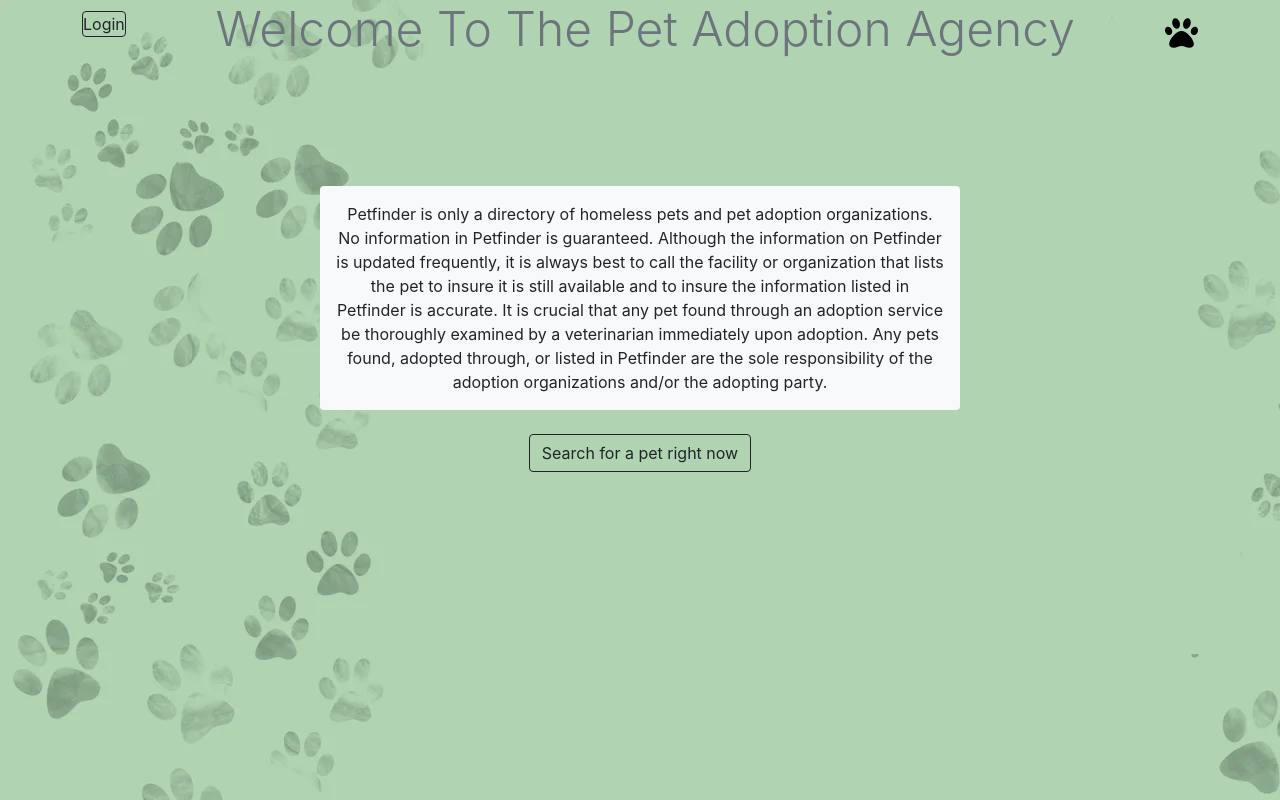
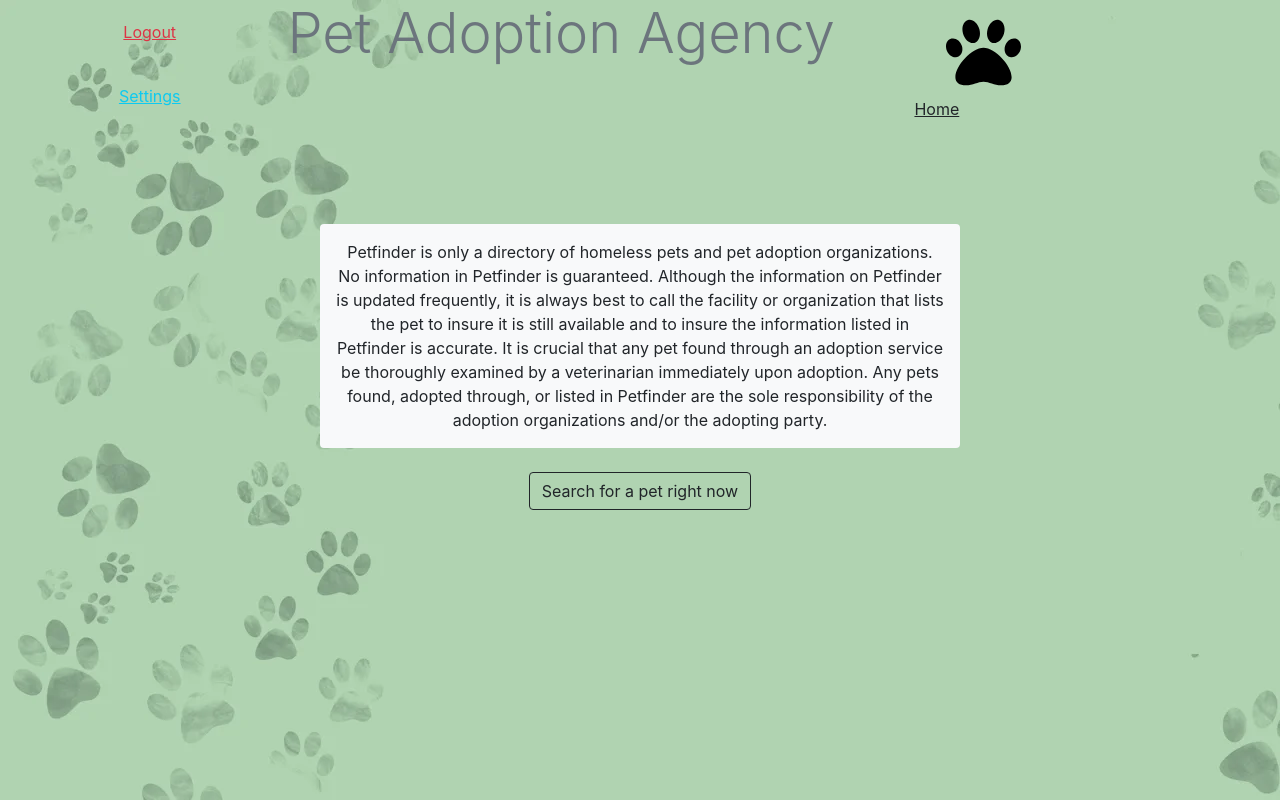
Before and after one commit to eladahdut/pet-adoption-front-end, a React (Create React App) app: page / in a window 1280 px wide. Built offline with nearby package versions, Linux system fonts and the light colour scheme.

Commit message:
added route to search page and back home

```diff
--- a/src/App.js
+++ b/src/App.js
@@ -2,19 +2,20 @@
 import "./App.css";
 import HomePage from "./components/homepage/HomePage";
 import Header from "./components/header/Header";
+import Search from "./components/search/Search"
 import { BrowserRouter as Router, Switch, Route, Link } from "react-router-dom";
 
 function App() {
-  const [isLoggedIn, setIsLoggedIn] = useState(false);
-  const [userName, setUserName] = useState("Elad Ahdut");
+  const [ isLoggedIn, setIsLoggedIn ] = useState(true);
+  const [ userName, setUserName ] = useState("Elad Ahdut");
 
   return (
     <Router>
       <Header isLoggedIn={isLoggedIn} />
-      <div>
-        <br />
-        <HomePage isLoggedIn={isLoggedIn} userName={userName} />
-      </div>
+      <Switch>
+        <Route path="/search" component={Search} />
+        <Route exact path="/" component={HomePage} />
+      </Switch>
     </Router>
   );
 }
--- a/src/components/header/Header.jsx
+++ b/src/components/header/Header.jsx
@@ -1,9 +1,9 @@
 import React from "react";
 import LogSigBtn from "../homepage/LoginBtn";
-
+import { Link } from "react-router-dom";
 function Header(props) {
   return (
-    <header className="container bg-transparent">
+    <header className="container-fluid bg-transparent">
       {props.isLoggedIn ? (
         <div className="d-flex justify-content-evenly">
           <div className="row">
@@ -13,24 +13,33 @@
 
           <h1 className="text-secondary display-4">Pet Adoption Agency</h1>
 
+          <div className="d-flex flex-column justify-content-center">
             <img
-            style={{ width: "3%" }}
+              style={{ width: "25%", marginLeft: "15%", marginTop: "5%" }}
               src="images/paw-solid.svg"
               alt="app-logo"
             />
+            <Link to="/">
+              <button className="text-dark btn btn-link">Home</button>
+            </Link>
+          </div>
         </div>
       ) : (
-        <div className="d-flex justify-content-between">
+        <div className="d-flex justify-content-evenly">
           <LogSigBtn />
           <h1 className="text-secondary display-5">
             Welcome To The Pet Adoption Agency
           </h1>
-
+          <div className="d-flex flex-column justify-content-center">
             <img
-            style={{ width: "3%" }}
+              style={{ width: "25%", marginLeft: "15%", marginTop: "5%" }}
               src="images/paw-solid.svg"
               alt="app-logo"
             />
+            <Link to="/">
+              <button className="text-dark btn btn-link">Home</button>
+            </Link>
+          </div>
         </div>
       )}
     </header>
--- a/src/components/homepage/HomePage.jsx
+++ b/src/components/homepage/HomePage.jsx
@@ -1,11 +1,10 @@
 import React, { useEffect } from "react";
-import { BrowserRouter as Router, Switch, Route, Link } from "react-router-dom";
+import { Link } from "react-router-dom";
 
 function HomePage(props) {
   // useEffect(() => {}, [props.isLoggedIn, props.userName]);
 
   return (
-    <Router>
     <div className="text-center">
       <br />
       <br />
@@ -18,15 +17,15 @@
             organizations. No information in Petfinder is guaranteed. Although
             the information on Petfinder is updated frequently, it is always
             best to call the facility or organization that lists the pet to
-              insure it is still available and to insure the information listed
-              in Petfinder is accurate. It is crucial that any pet found through
-              an adoption service be thoroughly examined by a veterinarian
+            insure it is still available and to insure the information listed in
+            Petfinder is accurate. It is crucial that any pet found through an
+            adoption service be thoroughly examined by a veterinarian
             immediately upon adoption. Any pets found, adopted through, or
             listed in Petfinder are the sole responsibility of the adoption
             organizations and/or the adopting party.
           </div>
           <br />
-            <Link>
+          <Link to="/search">
             <button className="btn btn btn-outline-dark">
               Search for a pet right now
             </button>
@@ -38,8 +37,7 @@
           <div
             className="btn-group-vertical"
             role="group"
-              aria-label="Basic example"
-            >
+            aria-label="Basic example">
             <Link>
               <button type="button" className="btn btn-primary">
                 Search a pet
@@ -49,8 +47,7 @@
               <button
                 style={{ width: "139%" }}
                 type="button"
-                  className="btn btn-warning"
-                >
+                className="btn btn-warning">
                 My Pets
               </button>
             </Link>
@@ -58,7 +55,6 @@
         </>
       )}
     </div>
-    </Router>
   );
 }
 
```
Also changed, not shown: src/components/search/Search.jsx (renamed from src/components/serach/Search.jsx). Lines whose indentation alone changed are shown as unchanged.
